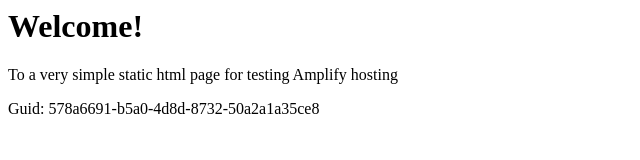
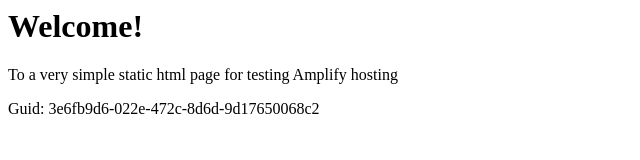
Before and after one commit to aws-aemilia-cmh/Github-PR-Commit-Integration-Test-DoNotTouch-GitHubWebhookPushCanaryTest-v1-prod-us-east-2, a website: page src/index.html in a window 1280 px wide. Shown: the full height of the page, 0-640 px from the left. Drawn offline with Linux system fonts and the light colour scheme.

Commit message:
commit from integ tests

```diff
--- a/src/index.html
+++ b/src/index.html
@@ -12,6 +12,6 @@
 <body>
     <h1>Welcome!</h1>
     <p>To a very simple static html page for testing Amplify hosting</p>
-    <p>Guid: 578a6691-b5a0-4d8d-8732-50a2a1a35ce8</p></body>
+    <p>Guid: 3e6fb9d6-022e-472c-8d6d-9d17650068c2</p></body>
 
 </html>
```
